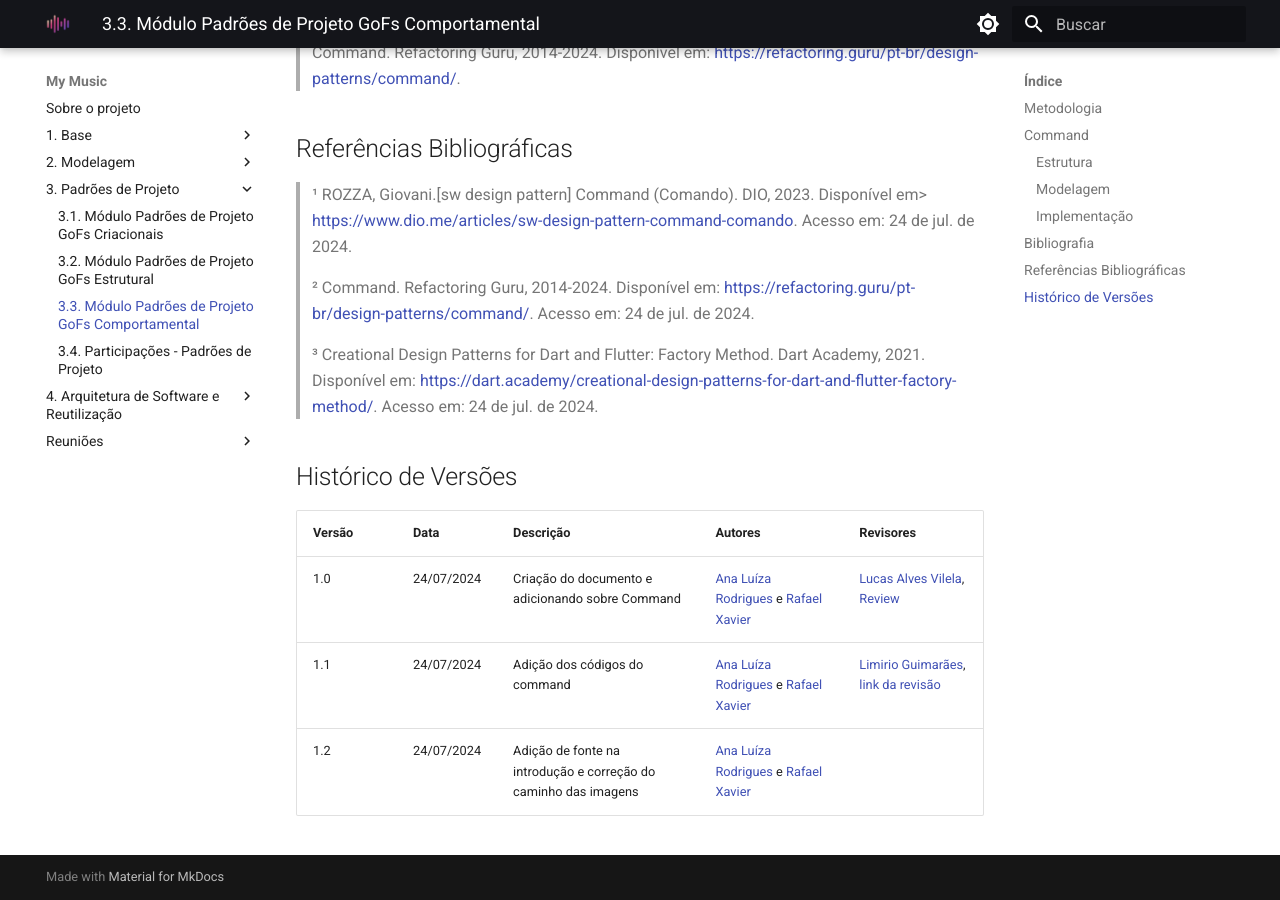
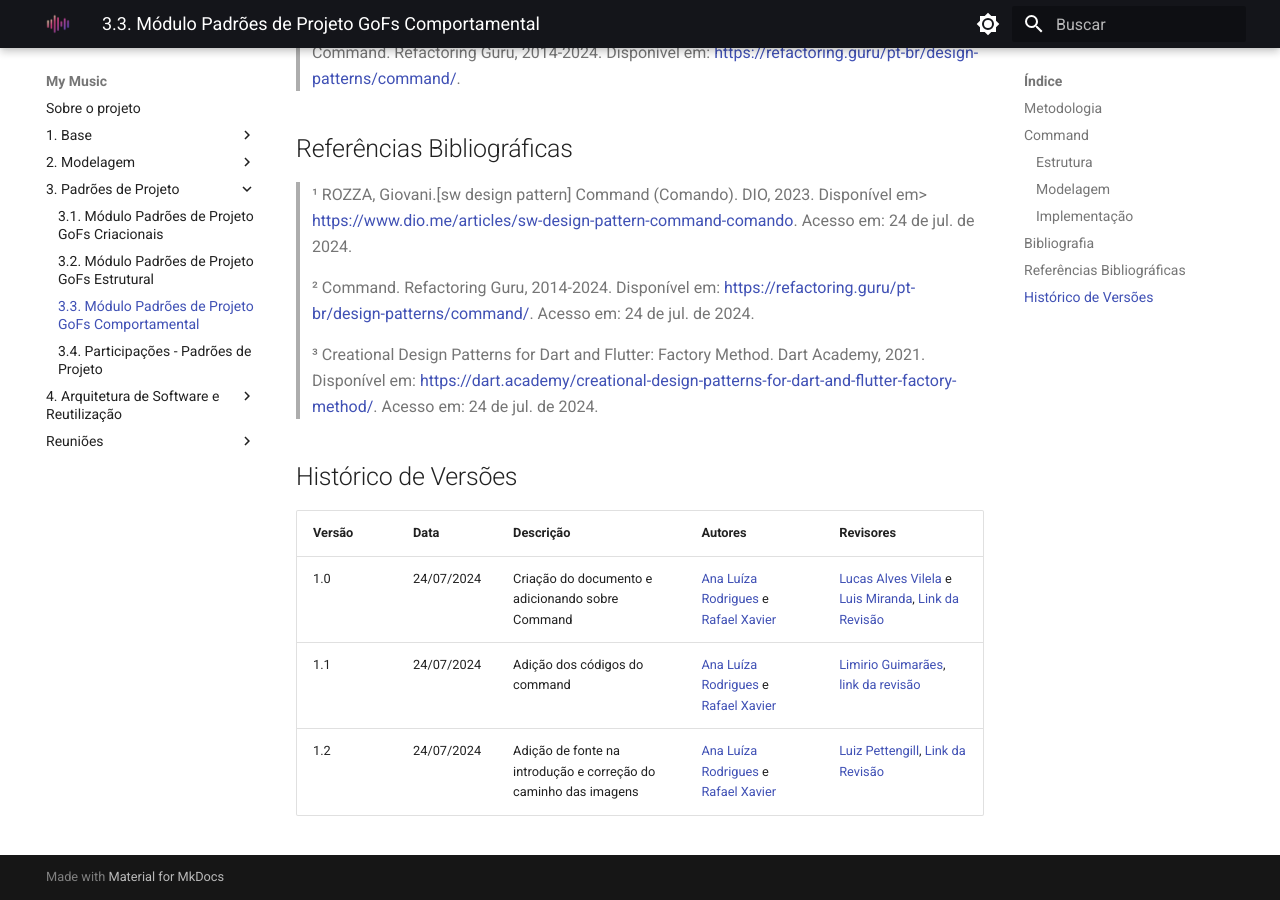
Before and after one commit to UnBArqDsw2024-1/2024.1_G2_My_Music, an MkDocs documentation site: the page built from docs/PadroesDeProjeto/GoFsComportamentais.md, in a window 1280 px wide and 900 px high, scrolled down 7419 px. Built offline with MkDocs 1.6.1 and Material for MkDocs 9.7.7, drawn with Linux system fonts in a browser that asks for light colours.

Commit message:
Update GoFsComportamentais.md

```diff
--- a/docs/PadroesDeProjeto/GoFsComportamentais.md
+++ b/docs/PadroesDeProjeto/GoFsComportamentais.md
@@ -322,6 +322,6 @@ Código 4: Código das classes Concrete Command. (Fonte: Ana Luíza e Rafael Xav
 
 | Versão | Data       | Descrição                                               | Autores                        | Revisores |
 | ------ | ---------- | ------------------------------------------------------- | ------------------------------ | --------- |
-| 1.0    | 24/07/2024 | Criação do documento e adicionando sobre Command |  [Ana Luíza Rodrigues](https://github.com/analuizargds) e [Rafael Xavier](https://github.com/rafaelxavierr) | [Lucas Alves Vilela](https://github.com/Lucas-AV), [Review](https://github.com/UnBArqDsw2024-1/2024.1_G2_My_Music/pull/67#pullrequestreview-2198004825) |
+| 1.0    | 24/07/2024 | Criação do documento e adicionando sobre Command |  [Ana Luíza Rodrigues](https://github.com/analuizargds) e [Rafael Xavier](https://github.com/rafaelxavierr) | [Lucas Alves Vilela](https://github.com/Lucas-AV) e [Luis Miranda](https://github.com/LuisMiranda10), [Link da Revisão](https://github.com/UnBArqDsw2024-1/2024.1_G2_My_Music/pull/67) |
 | 1.1    | 24/07/2024 | Adição dos códigos do command |  [Ana Luíza Rodrigues](https://github.com/analuizargds) e [Rafael Xavier](https://github.com/rafaelxavierr) |   [Limirio Guimarães](https://github.com/LimirioGuimaraes), [link da revisão](https://github.com/UnBArqDsw2024-1/2024.1_G2_My_Music/pull/67#issuecomment-2249074364)   |
-| 1.2    | 24/07/2024 | Adição de fonte na introdução e correção do caminho das imagens  |  [Ana Luíza Rodrigues](https://github.com/analuizargds) e [Rafael Xavier](https://github.com/rafaelxavierr) |     |
+| 1.2    | 24/07/2024 | Adição de fonte na introdução e correção do caminho das imagens  |  [Ana Luíza Rodrigues](https://github.com/analuizargds) e [Rafael Xavier](https://github.com/rafaelxavierr) |  [Luiz Pettengill](https://github.com/LuizPettengill), [Link da Revisão](https://github.com/UnBArqDsw2024-1/2024.1_G2_My_Music/pull/67#pullrequestreview-2198146072)   |
```
